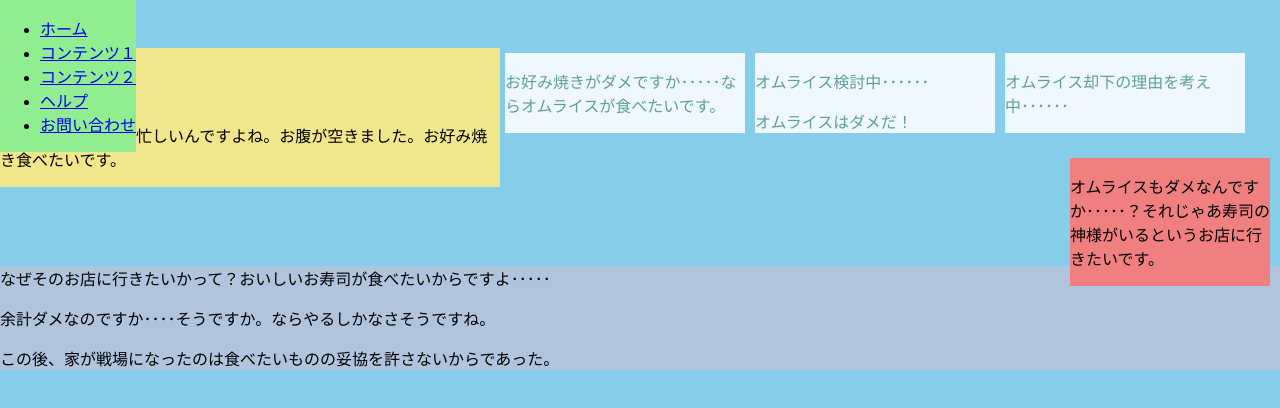
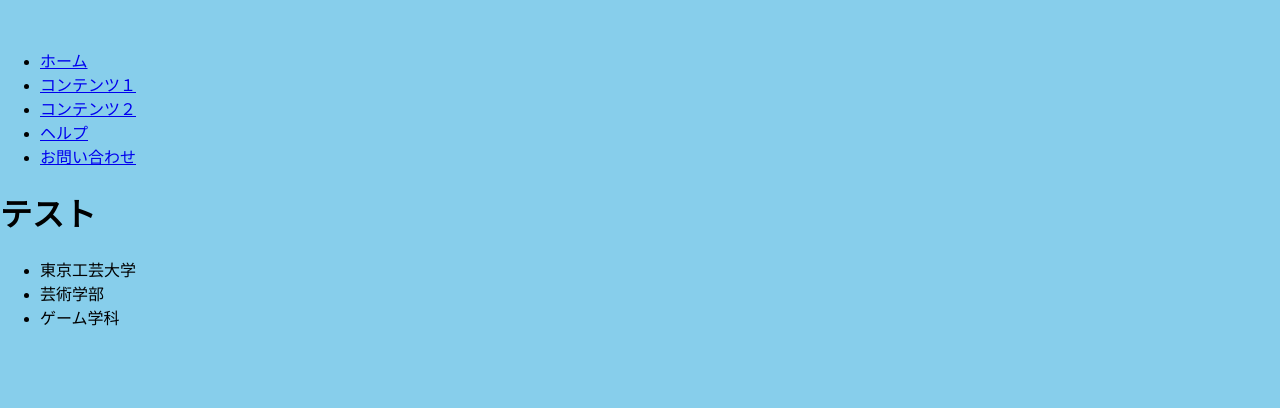
Before and after one commit to Nuyj/web1, a plain HTML site: page index.html in a window 1280 px wide. Drawn offline with Linux system fonts and the light colour scheme.

Commit message:
Update index.html

```diff
--- a/index.html
+++ b/index.html
@@ -1,13 +1,12 @@
 <!DOCTYPE html>
 <html lang="ja">
   <head>
-    <meta charset="utf-8">
-    <link rel="stylesheet" type="text/css" href="css/default.css">
-    <title></title>
-   </head>
-   <body>
-     <header>
-        <nav id="gnav">
+    <meta charset="UTF-8">
+    <link rel="stylesheet"  type="text/css" href="css/default.css">
+    <title>練習8</title>
+  </head>
+  <body>
+    <nav id="gnav">
       <ul>
         <li><a href="#"><div class="img" id="home"></div><div class="text">ホーム</div></a></li>
         <li><a href="#"><div class="img" id="content1"></div><div class="text">コンテンツ１</div></a></li>
@@ -16,35 +15,11 @@
         <li><a href="#"><div class="img" id="help"></div><div class="text">お問い合わせ</div></a></li>
        </ul>
      </nav>
-     </header>
-     <section id="main1">
-      <h1>最近のこと</h1>
-      <p>いやぁ･････ずっと忙しいんですよね。お腹が空きました。お好み焼き食べたいです。</p>
-     </section>
-     <article class="box">
-      <p>お好み焼きがダメですか･････ならオムライスが食べたいです。</p>
-      <p>オムライス食べたい</p>
-       <p>オムライス食べたい</p>
-       <p>オムライス食べたい</p>
-     </article>
-     <article class="box">
-     <p>オムライス検討中･･････</p>
-     <p>オムライスはダメだ！</p>
-     <p>オムライスはダメだ！</p>
-     <p>オムライスはダメだ！卵割りたくねえ！</p>
-     </article>
-     <article class="box">
-     <p>オムライス却下の理由を考え中･･････</p>
-     <p>オムライスはめんどくさい！</p>
-     <p>オムライスはめんどくさい！</p>
-     <p>オムライスはめんどくさい！卵割りたくねえ！</p>
-     </article>
-     <aside>
-        <p>オムライスもダメなんですか･････？それじゃあ寿司の神様がいるというお店に行きたいです。</p>
-     </aside>
-     <footer>
-        <p>なぜそのお店に行きたいかって？おいしいお寿司が食べたいからですよ･････</p>
-        <p>余計ダメなのですか････そうですか。ならやるしかなさそうですね。</p>
-        <p>この後、家が戦場になったのは食べたいものの妥協を許さないからであった。</p>
-     </footer>
-   </body>
+    <h1>テスト</h1>
+    <ul class="breadcrumbs">
+    <li>東京工芸大学</li>
+    <li>芸術学部</li>
+    <li>ゲーム学科</li>
+    </ul>
+  </body>
+</html>
```
